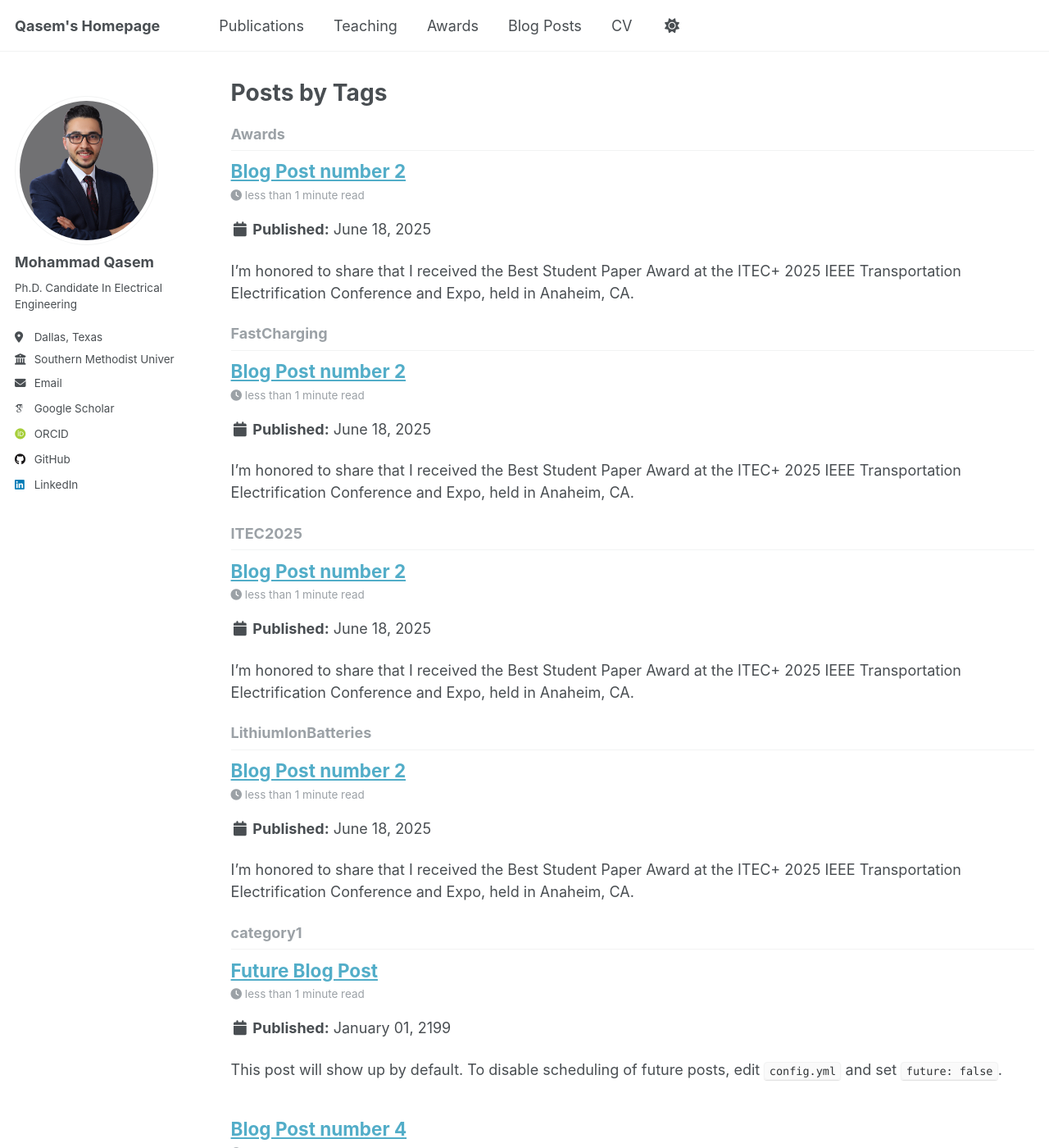
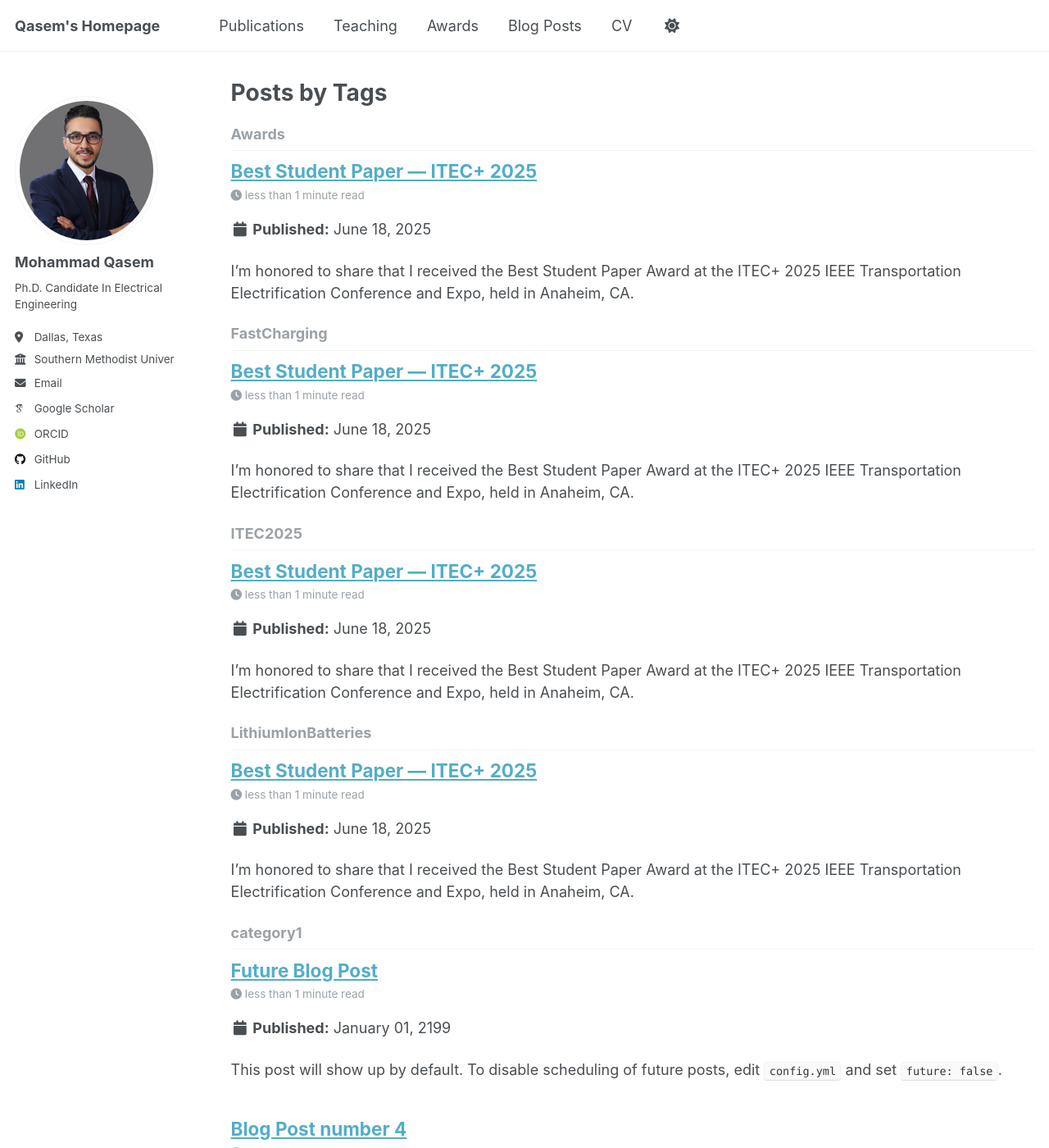
Before and after one commit to MohammadQasem97/Mohammad_Qasem.github.io, a Jekyll site: the page built from _pages/tag-archive.html, in a window 1280 px wide and 1400 px high. Shown: the whole window at 82% size. Built offline with Jekyll 4.4.1, drawn with Linux system fonts in a browser that asks for light colours; some web fonts are replaced; a script that is not in the unit is left out.

Commit message:
Update 2025-06-18-blog-post-ITEC.md

```diff
--- a/_posts/2025-06-18-blog-post-ITEC.md
+++ b/_posts/2025-06-18-blog-post-ITEC.md
@@ -1,5 +1,5 @@
 ---
-title: 'Blog Post number 2'
+title: 'Best Student Paper — ITEC+ 2025'
 date: 2025-06-18
 permalink: /posts/2025-06-18-blog-post-ITEC/
 tags:
@@ -18,8 +18,6 @@ This recognition is a significant milestone in my academic journey, and I’m de
 
 Special thanks to my advisor professor Mahesh Krishnamurthy, co-authors, and the entire ITEC+ community for the engaging discussions and valuable feedback during the session.
 
-<br/><img src='/images/itec2025-certificate.jpg'>
-<br/><img src='/images/itec2025-certificate.jpg'>
-<br/><img src='/images/itec2025-certificate.jpg'>
+<br/><img src='/images/itec2025.png'>
 
 ------
```
